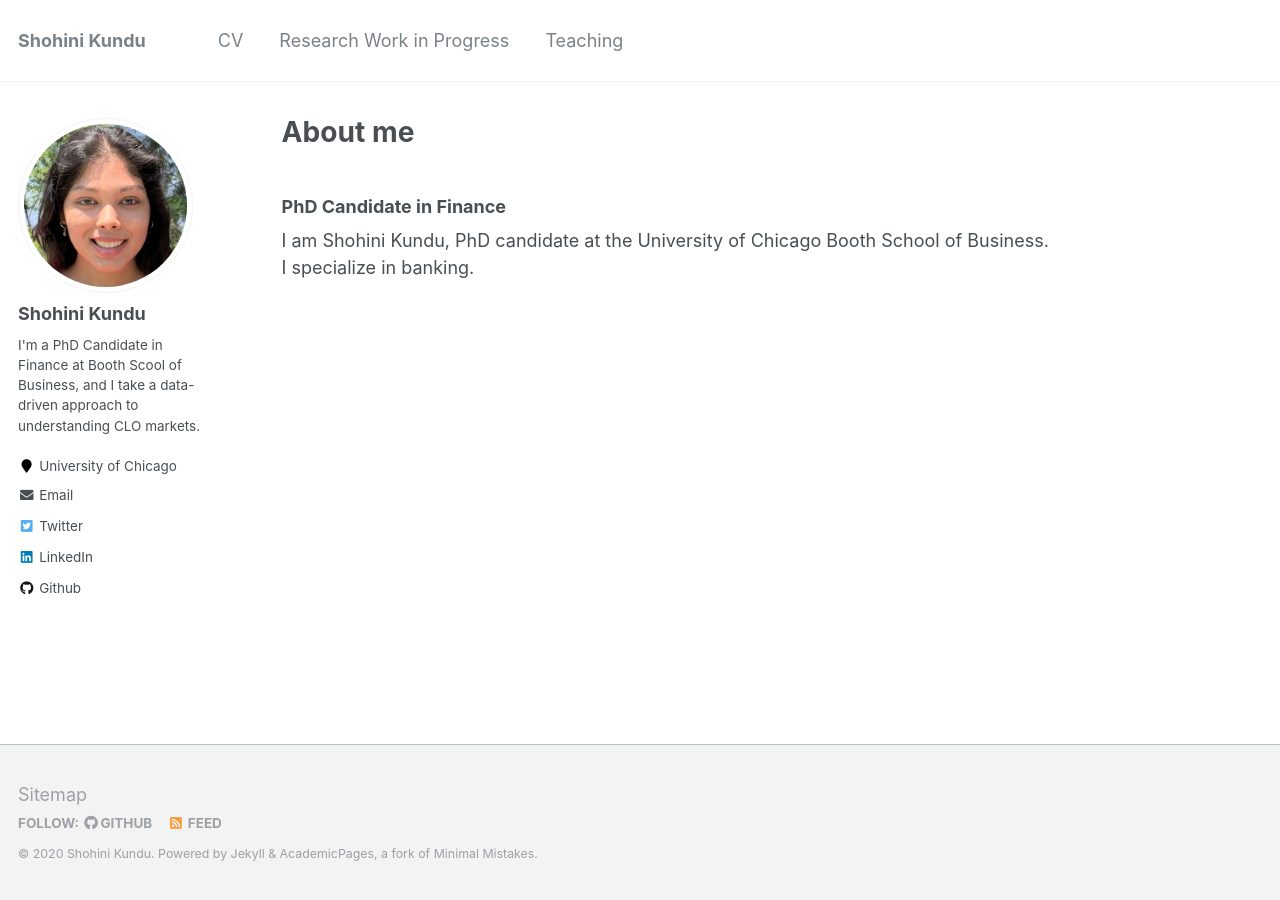
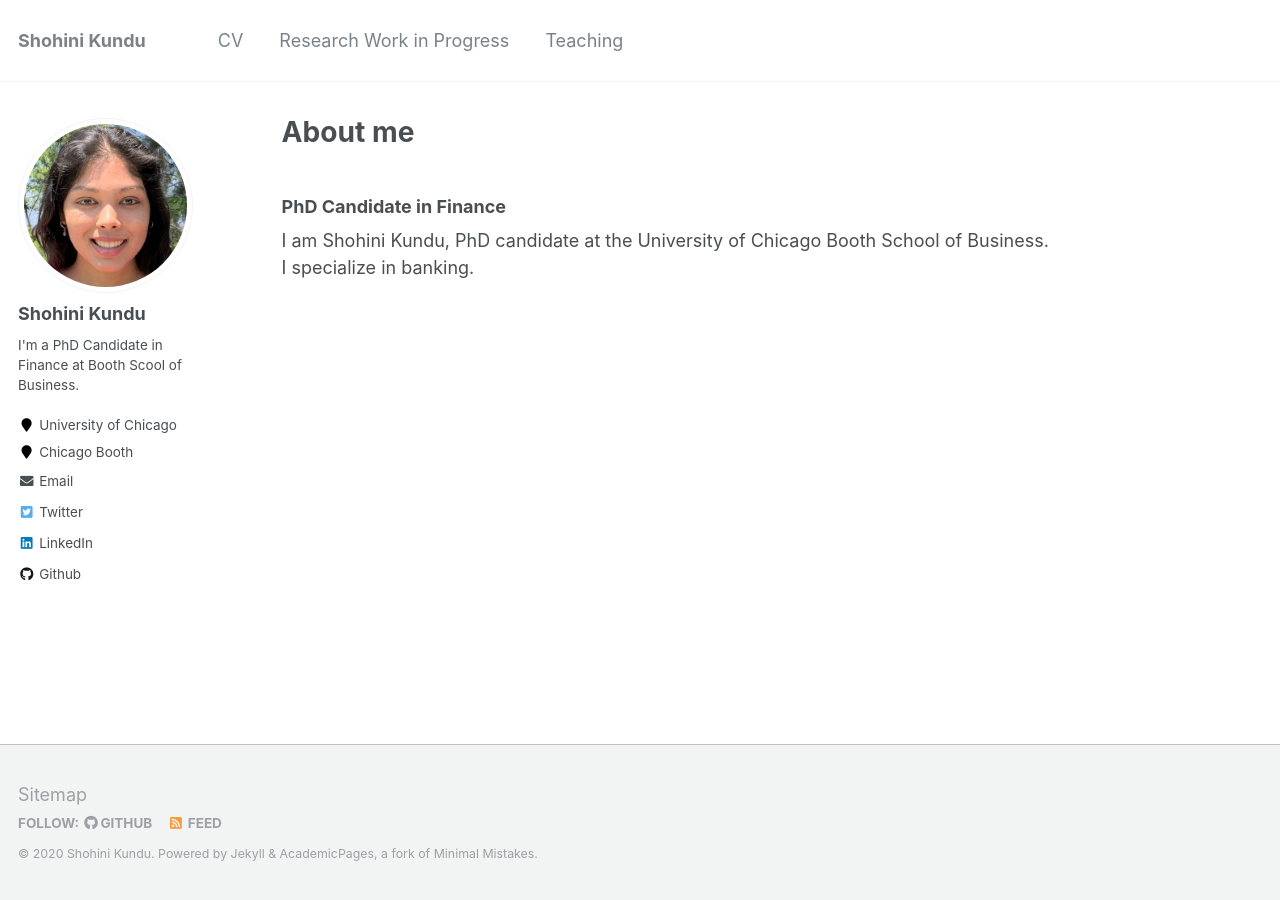
Before and after one commit to shohinikundu/shohinikundu.github.io, a Jekyll site: the page built from _pages/about.md, in a window 1280 px wide. Built offline with Jekyll 4.4.1, drawn with Linux system fonts in a browser that asks for light colours; some of the changed lines change nothing that is shown.

Commit message:
Update _config.yml

```diff
--- a/_config.yml
+++ b/_config.yml
@@ -66,28 +66,28 @@
 # For specifying social profiles
 # - https://developers.google.com/structured-data/customize/social-profiles
 social:
-  type                   : # Person or Organization (defaults to Person)
-  name                   : # If the user or organization name differs from the site's name
-  links: # An array of links to social media profiles
+  type                   : University of Chicago Booth School of Business
+  name                   : University of Chicago Booth School of Business
+  links: chicagobooth.edu
 
 
 # Analytics
 analytics:
   provider               :  "google-universal" # false (default), "google", "google-universal", "custom"
   google:
-    tracking_id          :
+    tracking_id          :UA-127399076-1
 
 
 # Site Author
 author:
   name             : "Shohini Kundu"
   avatar           : "Shohini-Kundu-240x240.jpg"
-  bio              : "I'm a PhD Candidate in Finance at Booth Scool of Business, and I take a data-driven approach to understanding CLO markets."
+  bio              : "I'm a PhD Candidate in Finance at Booth Scool of Business."
   location         : "University of Chicago"
-  employer         :
+  employer         : Chicago Booth
   pubmed           : # "https://www.ncbi.nlm.nih.gov/pubmed/?term=john+snow"
   googlescholar    : # "http://yourfullgooglescholarurl.com"
-  email            : "skundu@uchicago.edu"
+  email            : "skundu@chicagobooth.edu"
   researchgate     : # example: "https://www.researchgate.net/profile/yourprofile"
   uri              :
   bitbucket        :
@@ -255,7 +255,7 @@
 permalink: /:categories/:title/
 # paginate: 5 # amount of posts to show
 # paginate_path: /page:num/
-timezone: America/Los_Angeles # http://en.wikipedia.org/wiki/List_of_tz_database_time_zones
+timezone: America/New_York # http://en.wikipedia.org/wiki/List_of_tz_database_time_zones
 
 
 # Plugins
```
